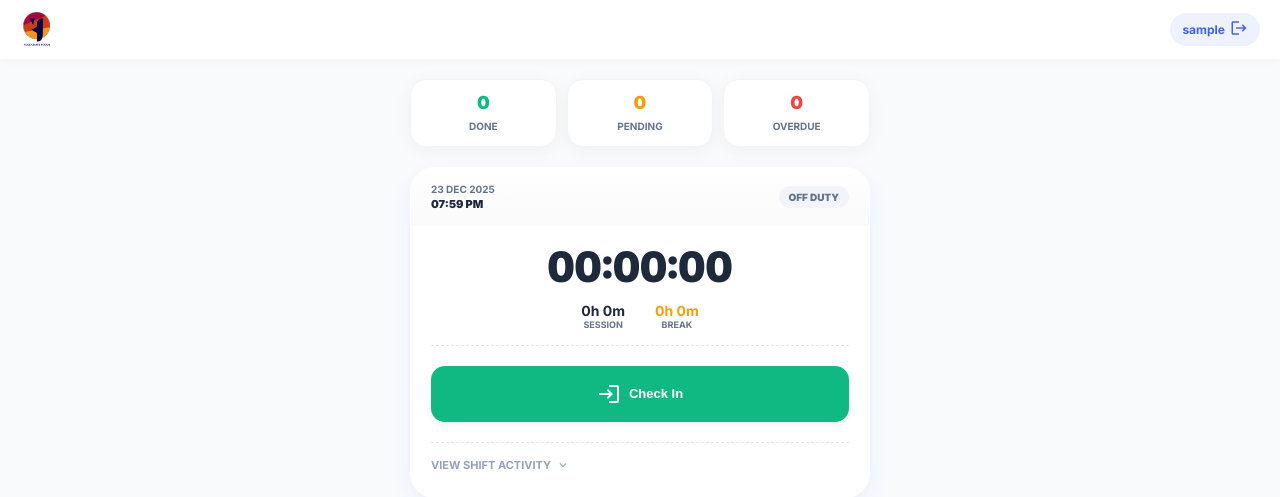
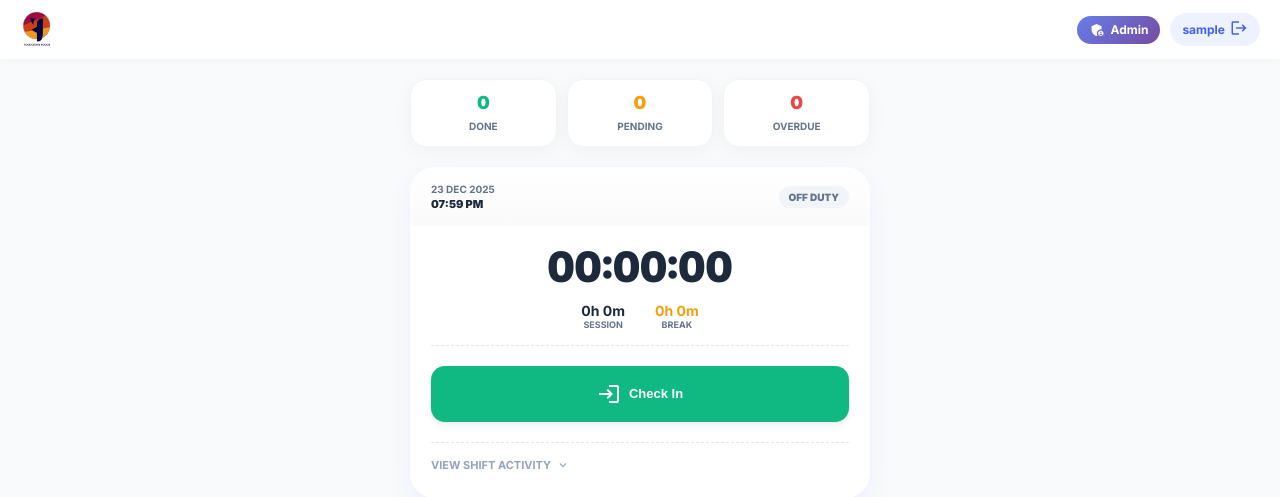
Before and after one commit to nikhiltk808/Foodcrate-Ops, a Flask app: page /staff/1 in a window 1280 px wide. Shown: the top 497 px of the page. Run offline with Flask 3, Linux system fonts and the light colour scheme; the visitor is signed in with stand-in values (Sample User, id 1); data that the repository does not hold is empty.

Commit message:
Fix staff dashboard bugs and add admin link
- Pass route_user_id and user_role to staff dashboard template
- Fix template to use route_user_id instead of session.user_id
- Add admin dashboard link for manager/admin users in staff dashboard
- Update root route to properly redirect based on user role
- Import session in app.py for proper redirection

Co-authored-by: nikhiltk808 <250703567+nikhiltk808@users.noreply.github.com>

```diff
--- a/app.py
+++ b/app.py
@@ -1,4 +1,4 @@
-from flask import Flask, redirect, url_for
+from flask import Flask, redirect, url_for, session
 from pathlib import Path
 from datetime import datetime, timedelta
 import os
@@ -43,9 +43,15 @@ def date_modify(date_str, days):
 
 @app.route('/')
 def index():
-    # TODO: prefer redirect to a login/dashboard based on session.
-    # For now redirect to admin home as before. Adjust once auth/session is available.
-    return redirect(url_for('admin.home'))
+    """Root route - redirect to appropriate dashboard based on user role."""
+    if 'user_id' not in session:
+        return redirect(url_for('admin.login'))
+
+    # Redirect based on user role
+    if session.get('user_role') == 'manager':
+        return redirect(url_for('admin.home'))
+    else:
+        return redirect(url_for('staff.dashboard', route_user_id=session['user_id']))
 
 # --- TEMPORARY DATABASE FIXER (should be protected in production) ---
 @app.route('/update_db')
--- a/routes_staff.py
+++ b/routes_staff.py
@@ -167,7 +167,9 @@ def dashboard(route_user_id):
                            updates=updates, # CHANGED: Passing list
                            duties=duties,   # CHANGED: Passing list
                            snapshot=snapshot,
-                           todos=todos, logs=logs)
+                           todos=todos, logs=logs,
+                           route_user_id=route_user_id,
+                           user_role=session.get('user_role'))
 
 @staff_bp.route('/staff/checklist/<int:cid>')
 def view_checklist(cid):
--- a/templates/dashboard_staff.html
+++ b/templates/dashboard_staff.html
@@ -125,11 +125,21 @@
 <div class="header">
     <img src="/static/Foodcrate.png" alt="FoodCrate" class="logo-img" onerror="this.style.display='none'; this.nextElementSibling.style.display='block'">
     <span class="logo" style="display:none;">Zion Ops</span>
-    <div class="user-pill"><span>{{ user }}</span><a href="/logout"><span class="material-icons" style="font-size:18px; color:var(--primary);">logout</span></a></div>
+    <div style="display: flex; align-items: center; gap: 10px;">
+        {% if user_role in ['admin', 'manager'] %}
+        <a href="/" style="text-decoration: none;">
+            <div class="user-pill" style="background: linear-gradient(135deg, #667eea 0%, #764ba2 100%); color: white;">
+                <span class="material-icons" style="font-size:16px;">admin_panel_settings</span>
+                <span>Admin</span>
+            </div>
+        </a>
+        {% endif %}
+        <div class="user-pill"><span>{{ user }}</span><a href="/logout"><span class="material-icons" style="font-size:18px; color:var(--primary);">logout</span></a></div>
+    </div>
 </div>
 
 <!-- container includes data-user-id for JS to reference -->
-<div class="container" data-user-id="{{ session.user_id }}">
+<div class="container" data-user-id="{{ route_user_id }}">
 
     <div class="kpi-container">
         <div class="kpi-card"><span class="kpi-val text-green">{{ kpi.completed }}</span><span class="kpi-lbl">Done</span></div>
```
